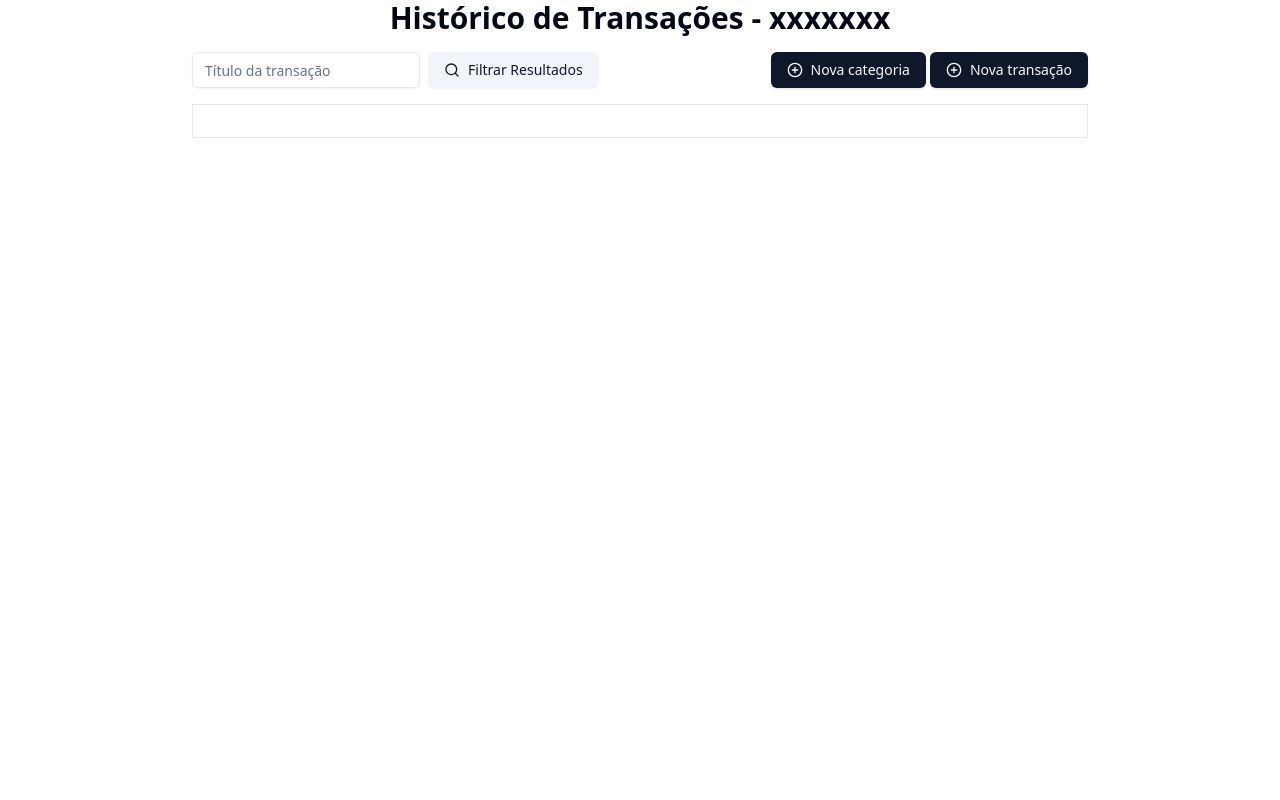
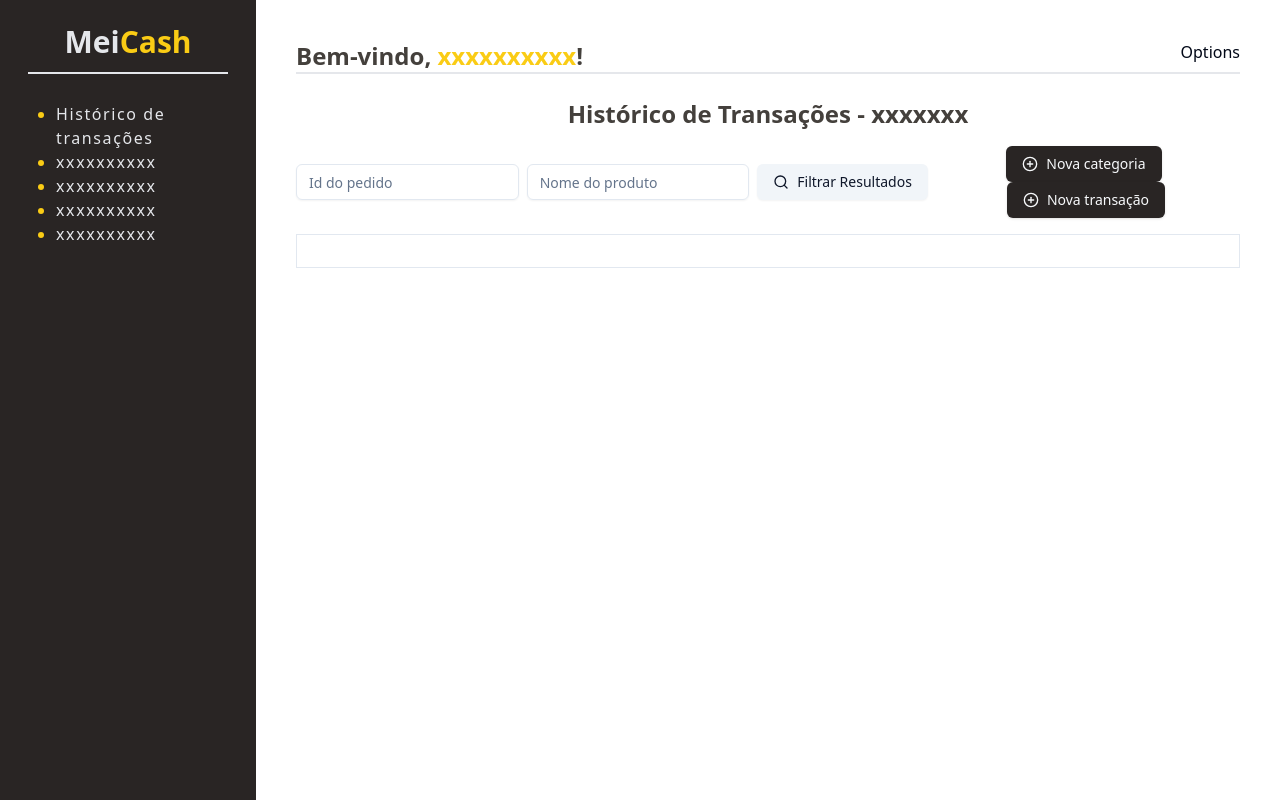
Before and after one commit to JonasFortes12/MEICash-front-end, a React (Vite) app: page /transaction in a window 1280 px wide. Built offline with nearby package versions, Linux system fonts and the light colour scheme.

Commit message:
Adição do layout inicial da página de transações

```diff
--- a/src/components/component/dashboard.tsx
+++ b/src/components/component/dashboard.tsx
@@ -85,22 +85,54 @@ function Transactions() {
   }
 
   return (
-    <div className=" max-w-4xl mx-auto space-y-4 text-center">
-      <h1 className="text-3xl font-bold">Histórico de Transações - xxxxxxx</h1>
+    <div className="w-screen flex">
+
+      <div className="w-1/5 flex flex-col w-1/5 h-screen bg-stone-800 ">
+        <div className="text-center p-6 pb-1">
+          <a className="text-gray-200 text-3xl font-bold cursor-pointer">Mei<span className="text-yellow-400">Cash</span></a>
+        </div>
+        <div className="text-center p-7 pt-2">
+          <div className="border-b-2 border-gray-200"></div>
+        </div>
+        <div className="h-full flex flex-col">
+          <ul className="list-disc text-gray-200 pl-14 justify-start text-base marker:text-yellow-400 tracking-widest">
+            <li className="cursor-pointer hover:text-yellow-400 duration-500"><a href="/transaction">Histórico de transações</a></li>
+            <li className="cursor-default">xxxxxxxxxx</li>
+            <li className="cursor-default">xxxxxxxxxx</li>
+            <li className="cursor-default">xxxxxxxxxx</li>
+            <li className="cursor-default">xxxxxxxxxx</li>
+          </ul>
+        </div>
+      </div>
+
+      <div className="w-4/5 h-screen space-y-4 text-center justify-self p-10">
+
+        <div className="border-b-2 border-gray-200 justify-between flex">
+            <div className="text-start font-bold text-2xl text-stone-700">
+              <h1>Bem-vindo, <span className="text-yellow-400">xxxxxxxxxx</span>!</h1>
+            </div>
+            <div>
+              <p>Options</p>
+            </div>
+        </div>
+
+        <h1 className="text-2xl font-bold pt-2 text-stone-700">
+          Histórico de Transações - xxxxxxx
+        </h1>
 
         <div className="flex items-center justify-between ">
           <form className="flex items-center gap-2">
-          <Input name="id" placeholder="Título da transação" />
+            <Input name="id" placeholder="Id do pedido" />
+            <Input name="name" placeholder="Nome do produto" />
             <Button type="submit" variant={"secondary"}>
               <Search className="w-4 h-4 mr-2 " />
               Filtrar Resultados
             </Button>
           </form>
-
           <div className="space-x-1">
           <Dialog>
             <DialogTrigger>
-              <Button>
+              <Button className="bg-stone-800">
                 <PlusCircle className="w-4 h-4 mr-2 " />
                 Nova categoria
               </Button>
@@ -114,7 +146,7 @@ function Transactions() {
                 </DialogDescription>
               </DialogHeader>
 
-              <form className="space-y-6" onSubmit={handleSubmit}>
+              <form className="space-y-6" onSubmit={handleSubmitCategory}>
                 <div className="grid grid-cols-2 items-center text-left gap-3">
                   <Label htmlFor="category">Nome da categoria</Label>
                   <Input
@@ -140,14 +172,14 @@ function Transactions() {
                       Cancelar
                     </Button>
                   </DialogClose>
-                  <Button onClick={handleSubmitCategory}>Registrar</Button>
+                  <Button onClick={handleSubmit}>Registrar</Button>
                 </DialogFooter>
               </form>
             </DialogContent>
           </Dialog>
           <Dialog>
             <DialogTrigger asChild>
-              <Button>
+              <Button className="bg-stone-800">
                 <PlusCircle className="w-4 h-4 mr-2 " />
                 Nova transação
               </Button>
@@ -256,6 +288,7 @@ function Transactions() {
           ))}
         </div>
       </div>
+    </div>
   );
 }
 
```
Lines whose indentation alone changed are shown as unchanged.
